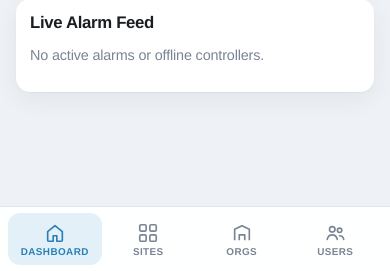
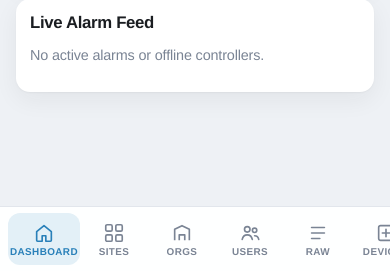
Before and after one commit to RichardChitambo2312/ewnext-cloud, a FastAPI app: page / in a window 390 px wide. Shown: the part 573-844 px from the top of the page. Run offline with FastAPI, Linux system fonts and the light colour scheme; the visitor is signed in with stand-in values (Sample User, id 1); parts of the project's set-up code (start-up, migrations or seed data) failed here and were passed over; some libraries are stand-ins or nearby versions.

Commit message:
Rename Jobs to Raw Data and add Device Admin.
Co-authored-by: Cursor <cursoragent@cursor.com>

```diff
--- a/cloud/app.py
+++ b/cloud/app.py
@@ -1400,8 +1400,7 @@ def instrument_history(request: Request, instrument_id: int, device: str = "", r
     }
 
 
-@app.get("/jobs", response_class=HTMLResponse)
-def jobs_page(request: Request):
+def _raw_data_page(request: Request):
     if not logged_in(request):
         return RedirectResponse("/login", status_code=302)
     if not is_manager(request):
@@ -1425,9 +1424,29 @@ def jobs_page(request: Request):
             """
         )
         readings = fetchall(cur)
-    attach_session(ctx, request, "jobs")
+    attach_session(ctx, request, "raw-data")
     ctx.update({"jobs": jobs, "readings": readings})
     return templates.TemplateResponse("jobs.html", ctx)
+
+
+@app.get("/raw-data", response_class=HTMLResponse)
+def raw_data_page(request: Request):
+    return _raw_data_page(request)
+
+
+@app.get("/jobs", response_class=HTMLResponse)
+def jobs_page(request: Request):
+    return RedirectResponse("/raw-data", status_code=302)
+
+
+@app.get("/device-admin", response_class=HTMLResponse)
+def device_admin_page(request: Request):
+    if not logged_in(request):
+        return RedirectResponse("/login", status_code=302)
+    if not is_manager(request):
+        return RedirectResponse("/", status_code=302)
+    ctx = attach_session(dashboard_shell(request), request, "device-admin")
+    return templates.TemplateResponse("device_admin.html", ctx)
 
 
 def known_site_ids() -> list[str]:
--- a/cloud/static/app.css
+++ b/cloud/static/app.css
@@ -1745,7 +1745,15 @@ th {
   }
 
   .tabbar.has-manager {
-    grid-template-columns: repeat(4, minmax(0, 1fr));
+    display: flex;
+    overflow-x: auto;
+    -webkit-overflow-scrolling: touch;
+    grid-template-columns: none;
+  }
+
+  .tabbar.has-manager .tab-link {
+    flex: 1 0 auto;
+    min-width: 68px;
   }
 
   .tab-link {
--- a/cloud/templates/base.html
+++ b/cloud/templates/base.html
@@ -8,7 +8,7 @@
   <meta name="mobile-web-app-capable" content="yes">
   <meta name="apple-mobile-web-app-status-bar-style" content="black-translucent">
   <title>{% block title %}Keyview Cloud{% endblock %}</title>
-  <link rel="stylesheet" href="/static/app.css?v=orgs1">
+  <link rel="stylesheet" href="/static/app.css?v=nav2">
   {% block extra_head %}{% endblock %}
 </head>
 <body>
@@ -46,9 +46,13 @@
           <svg width="16" height="16" viewBox="0 0 24 24" fill="none" stroke="currentColor" stroke-width="1.8"><circle cx="9" cy="8" r="3"/><path d="M3.5 19c.6-3 2.8-5 5.5-5s4.9 2 5.5 5" stroke-linecap="round"/><circle cx="17" cy="9" r="2.4"/><path d="M21.5 19c-.4-2.3-1.9-4-4.5-4" stroke-linecap="round"/></svg>
           <span>Users</span>
         </a>
-        <a class="side-link{% if page == 'jobs' %} active{% endif %}" href="/jobs">
-          <svg width="16" height="16" viewBox="0 0 24 24" fill="none" stroke="currentColor" stroke-width="1.8"><path d="M5 6h14M5 12h14M5 18h9" stroke-linecap="round"/></svg>
-          <span>Jobs</span>
+        <a class="side-link{% if page == 'raw-data' %} active{% endif %}" href="/raw-data">
+          <svg width="16" height="16" viewBox="0 0 24 24" fill="none" stroke="currentColor" stroke-width="1.8"><path d="M5 6h14M5 12h14M5 18h9" stroke-linecap="round"/><path d="M14 18h5" stroke-linecap="round"/></svg>
+          <span>Raw Data</span>
+        </a>
+        <a class="side-link{% if page == 'device-admin' %} active{% endif %}" href="/device-admin">
+          <svg width="16" height="16" viewBox="0 0 24 24" fill="none" stroke="currentColor" stroke-width="1.8"><rect x="4" y="4" width="16" height="16" rx="2"/><path d="M8 12h8M12 8v8" stroke-linecap="round"/></svg>
+          <span>Device Admin</span>
         </a>
         {% endif %}
       </nav>
@@ -95,6 +99,14 @@
       <a class="tab-link{% if page == 'users' %} active{% endif %}" href="/users">
         <svg width="22" height="22" viewBox="0 0 24 24" fill="none" stroke="currentColor" stroke-width="1.8"><circle cx="9" cy="8" r="3"/><path d="M3.5 19c.6-3 2.8-5 5.5-5s4.9 2 5.5 5" stroke-linecap="round"/><circle cx="17" cy="9" r="2.4"/><path d="M21.5 19c-.4-2.3-1.9-4-4.5-4" stroke-linecap="round"/></svg>
         <span>Users</span>
+      </a>
+      <a class="tab-link{% if page == 'raw-data' %} active{% endif %}" href="/raw-data">
+        <svg width="22" height="22" viewBox="0 0 24 24" fill="none" stroke="currentColor" stroke-width="1.8"><path d="M5 6h14M5 12h14M5 18h9" stroke-linecap="round"/></svg>
+        <span>Raw</span>
+      </a>
+      <a class="tab-link{% if page == 'device-admin' %} active{% endif %}" href="/device-admin">
+        <svg width="22" height="22" viewBox="0 0 24 24" fill="none" stroke="currentColor" stroke-width="1.8"><rect x="4" y="4" width="16" height="16" rx="2"/><path d="M8 12h8M12 8v8" stroke-linecap="round"/></svg>
+        <span>Devices</span>
       </a>
       {% endif %}
     </nav>
```
Also changed, not shown: cloud/templates/device_admin.html (added, +32 -0 lines), cloud/templates/jobs.html (+4 -4 lines).
